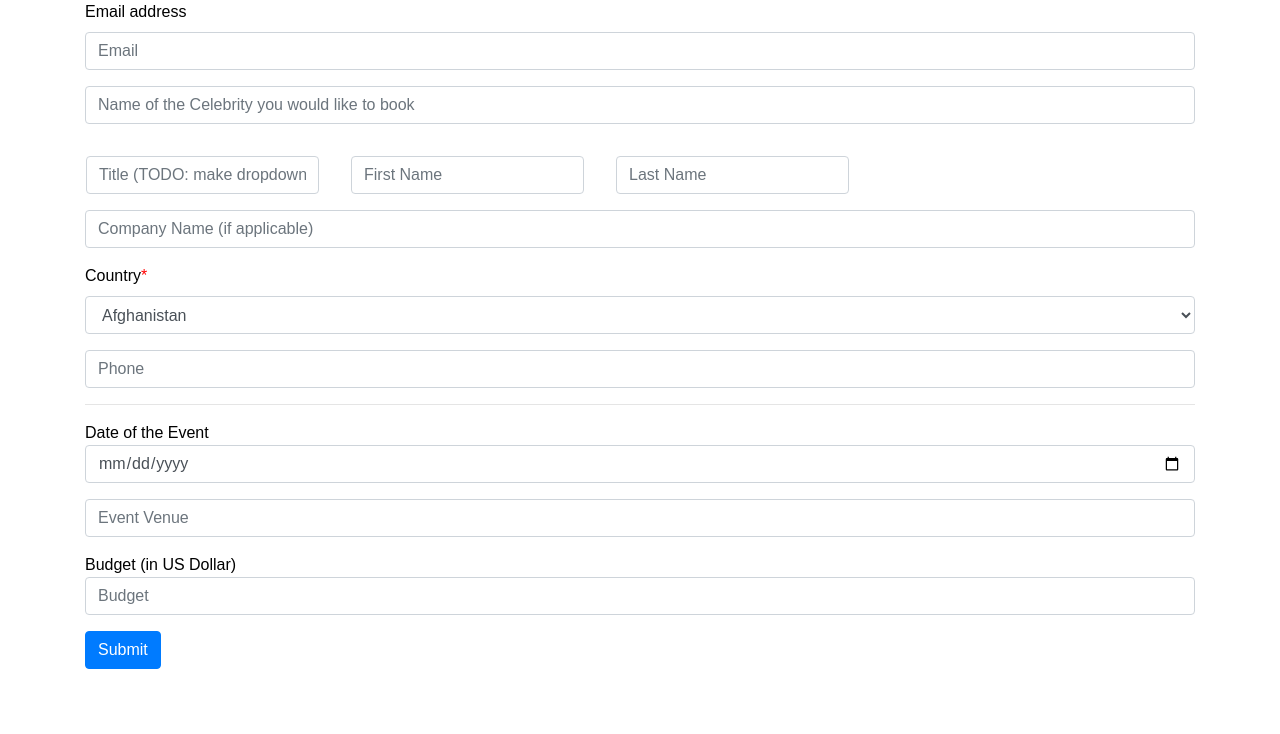
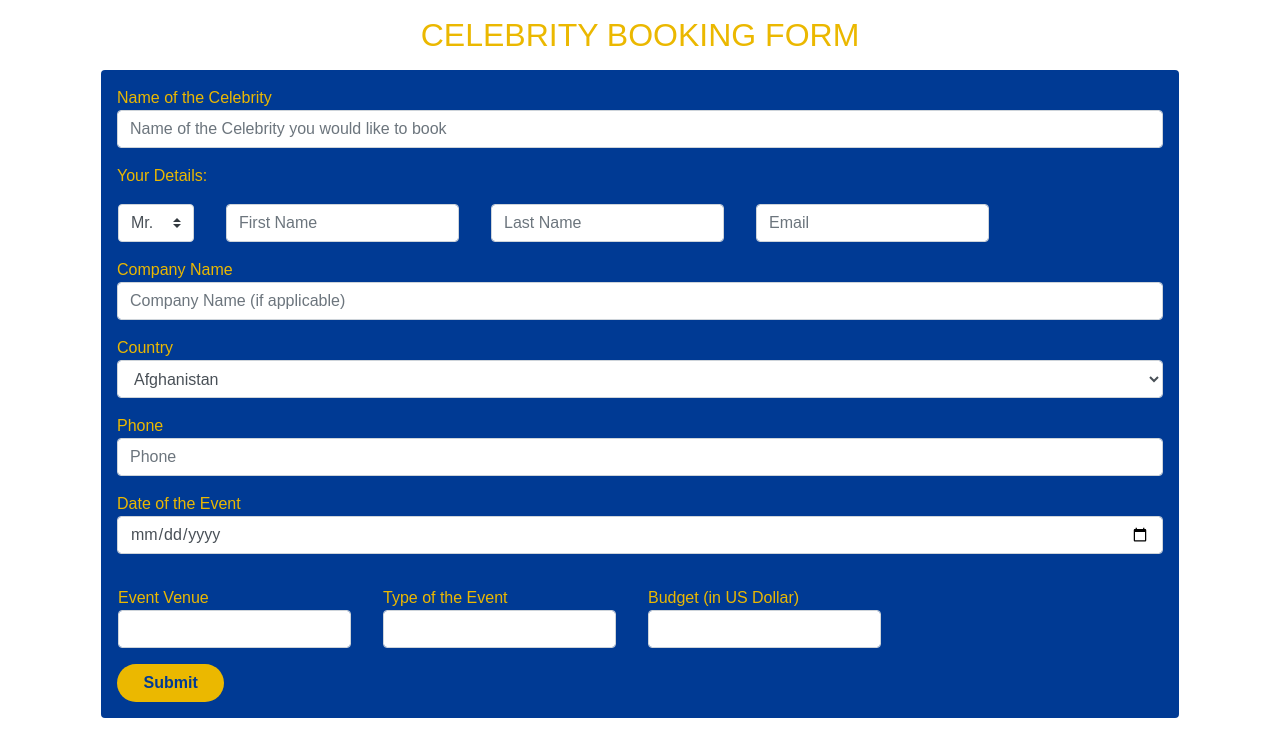
Before and after one commit to vanautrui/afropeanbase, a PHP site: page /booking.php in a window 1280 px wide. Shown: the part 96-830 px from the top of the page. Before the commit the page ends 765 px from the top, so only its background shows below. Run offline with PHP 8.4, Linux system fonts and the light colour scheme; some libraries are stand-ins or nearby versions.

Commit message:
work on the booking form and make a few style changes

```diff
--- a/booking.php
+++ b/booking.php
@@ -9,32 +9,33 @@
 
 <div class="container">
 
-    <form>
-      <div class="form-group">
-        <label for="email">Email address</label>
+    <h2 class="m-3 fg-afropean text-center">
+        CELEBRITY BOOKING FORM
+    </h2>
+
+    <form
+        class="rounded m-3 p-3 bg-afropean-dark fg-afropean">
+
+      <div class="form-group ">
+          Name of the Celebrity
         <input
-            type="email"
-            class="form-control"
-            id="email"
-            placeholder="Email"
-        >
-      </div>
-      <div class="form-group">
-        <input
-            class="form-control"
+            class="form-control "
             type="text"
             name="celebrityname"
             placeholder="Name of the Celebrity you would like to book"
         >
       </div>
-      <div class="row justify-content-left" id="name">
+      Your Details:
+      <div class="row justify-content-left" id="personalinfo">
+
           <div class="form-group m-3">
-            <input
-                class="form-control"
-                type="text"
-                name="title"
-                placeholder="Title (TODO: make dropdown)"
-            >
+              <select class="custom-select">
+                  <option selected>Mr.</option>
+                  <option>Dr.</option>
+                  <option>Prof.</option>
+                  <option>Mrs.</option>
+                  <option>Ms.</option>
+              </select>
           </div>
           <div class="form-group m-3">
             <input
@@ -52,9 +53,20 @@
                 placeholder="Last Name"
             >
           </div>
+          <div class="form-group m-3">
+
+            <input
+                type="email"
+                class="form-control"
+                id="email"
+                placeholder="Email"
+            >
           </div>
 
-      <div class="form-group">
+      </div>
+
+      <div class="form-group ">
+          Company Name
             <input
                 class="form-control"
                 type="text"
@@ -62,9 +74,9 @@
                 placeholder="Company Name (if applicable)"
             >
           </div>
+
       <div class="form-group">
-        <label for="country">Country</label><span style="color: red !important; display: inline; float: none;">*</span>
-
+        Country
             <select id="country" name="country" class="form-control">
                 <option value="Afghanistan">Afghanistan</option>
                 <option value="Åland Islands">Åland Islands</option>
@@ -314,6 +326,7 @@
       </div>
 
       <div class="form-group">
+          Phone
         <input
             class="form-control"
             type="text"
@@ -322,7 +335,6 @@
         >
       </div>
 
-      <hr>
 
       <div class="form-group">
           Date of the Event
@@ -334,30 +346,40 @@
         >
       </div>
 
-      <div class="form-group">
+      <div class="row justify-content-left">
+        <div class="form-group m-3">
+          Event Venue
             <input
                 class="form-control"
                 type="text"
                 name="venue"
-            placeholder="Event Venue"
             >
           </div>
 
-      <div class="form-group">
+          <div class="form-group m-3">
+              Type of the Event
+            <input
+                class="form-control"
+                type="text"
+                name="event_type"
+            >
+          </div>
+
+          <div class="form-group m-3">
               Budget (in US Dollar)
             <input
                 class="form-control"
                 type="number"
                 name="budget"
-            placeholder="Budget"
             >
           </div>
+      </div>
+
 
       <button
         type="submit"
-        class="btn btn-primary"
-        >
-         Submit
+        class="btn badge-pill fg-afropean-dark bg-afropean-bright">
+         <strong class="m-3">Submit</strong>
         </button>
     </form>
 
--- a/style.css
+++ b/style.css
@@ -14,6 +14,26 @@ body {
   background-repeat: repeat;
   */
   color:black;
+}
+
+.bg-afropean-dark,bg-afropean-dark:focus{
+  background-color: #003A94;
+}
+
+.bg-afropean-light, bg-afropean-light:focus{
+    background-color: #0056DB;
+}
+
+.bg-afropean-bright{
+    background-color: #EBB800;
+}
+
+.fg-afropean-dark{
+    color: #003A94;
+}
+
+.fg-afropean{
+    color: #EBB800;
 }
 
 a, p{
```
Lines whose indentation alone changed are shown as unchanged.
